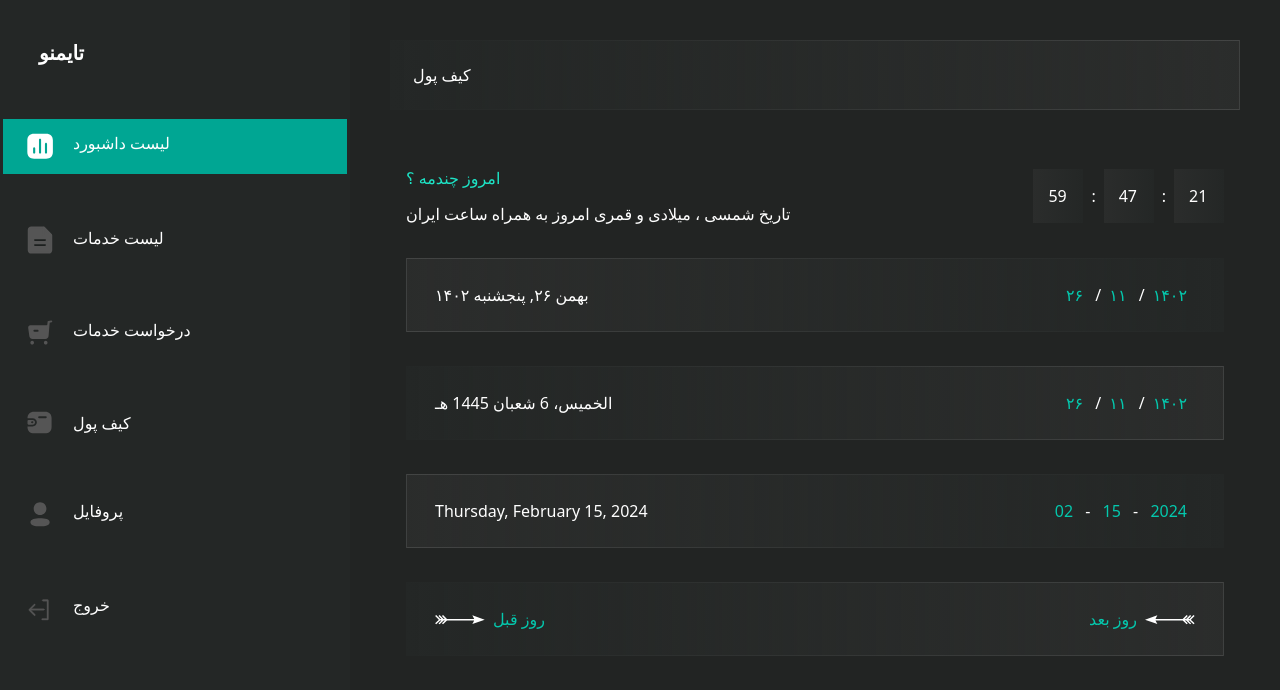
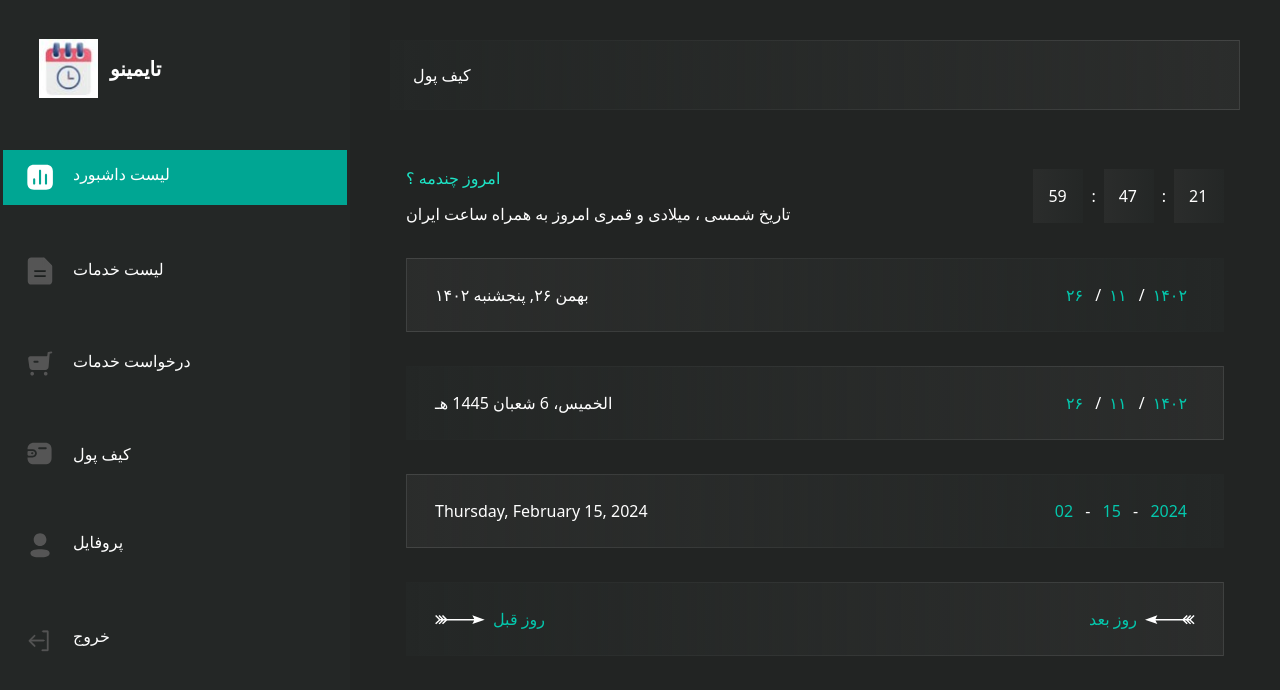
Before and after one commit to babaeiFateme/calendar, a React (Create React App) app: page / in a window 1280 px wide. Shown: the top 690 px of the page. Built offline with nearby package versions, Linux system fonts and the light colour scheme; the HTML template or start-up script is replaced by a standard one.

Commit message:
fix: fix import logo

```diff
--- a/src/components/Calendar/Calendar.tsx
+++ b/src/components/Calendar/Calendar.tsx
@@ -1,5 +1,4 @@
 import React, { useState } from 'react';
-
 import Button from '../common/Button/Button';
 import { formatDate } from '../../core/utils/englishMonths';
 import { formatPersianDate } from '../../core/utils/persianDate';
--- a/src/components/common/Sidebar/Sidebar.tsx
+++ b/src/components/common/Sidebar/Sidebar.tsx
@@ -1,7 +1,8 @@
 import React from "react";
 import { Link } from "react-router-dom";
 import { UserIcon, LogoutIcon, ShopIcon, WalletIcon, FileIcon, ChartIcon } from '../icons/SidebarIcons';
-// import logo from '../../../assets/images/logo.jpg';
+
+import logo from '../icons/logo.jpg'
 
 
 
@@ -19,10 +20,10 @@ const Sidebar = () => {
         <>
             <div className="sidebar w-[350px] flex-shrink-0 absolute md:relative h-screen">
                 <div>
-                    <h1 className="text-xl font-bold  p-[36px]"
+                    <h1 className="text-xl font-bold  p-[36px] flex items-center gap-3"
                     >
-                        تایمنو
-                        {/* <img src={logo} alt="timnow" /> */}
+                        <img src={logo} alt="timnow" width={59} height={59} />
+                        تایمینو
                     </h1>
                     <ul className="mt-4">
                         {sidebarItems.map((item, index) => (
--- /dev/null
+++ b/src/react-app-env.d.ts
@@ -0,0 +1,4 @@
+declare module "*.png";
+declare module "*.svg";
+declare module "*.jpeg";
+declare module "*.jpg";
```
Also changed, not shown: tsconfig.json (+9 -0 lines), public/logo.jpg (added), public/manifest.json (deleted).
